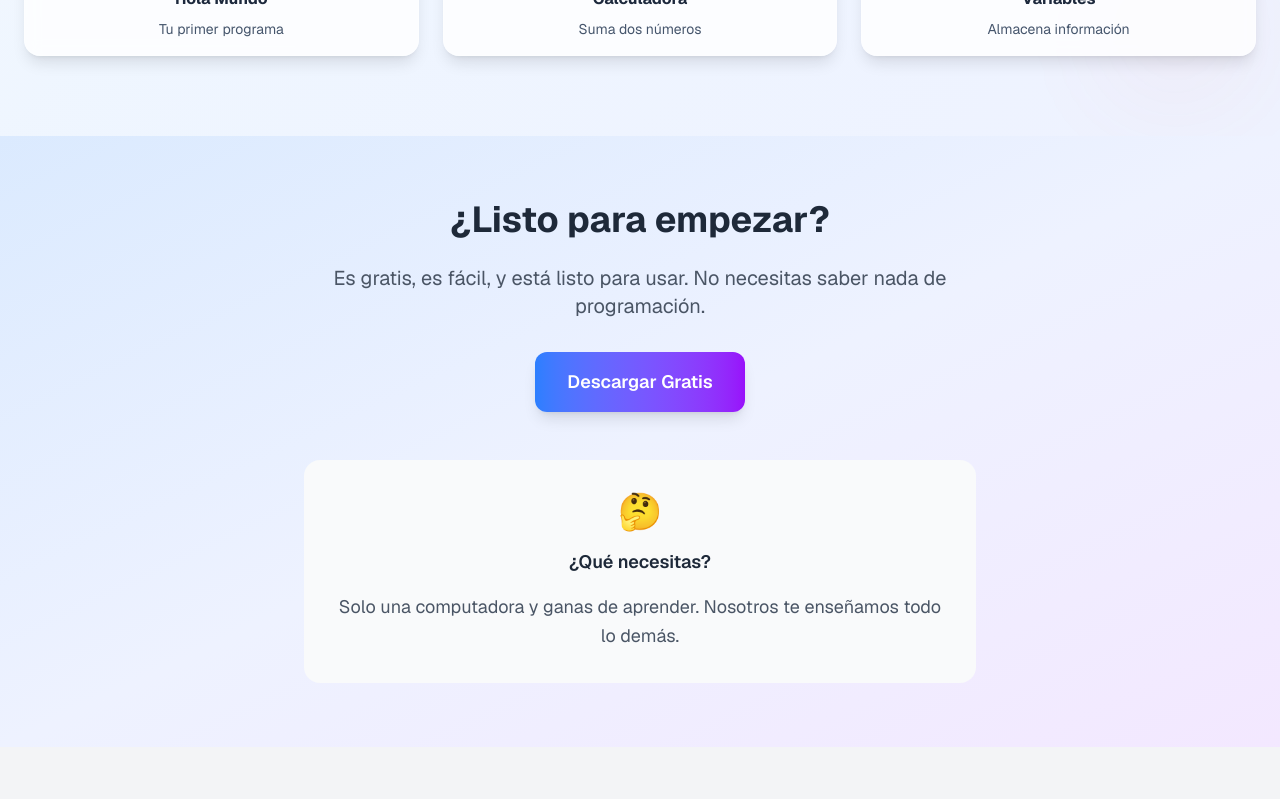
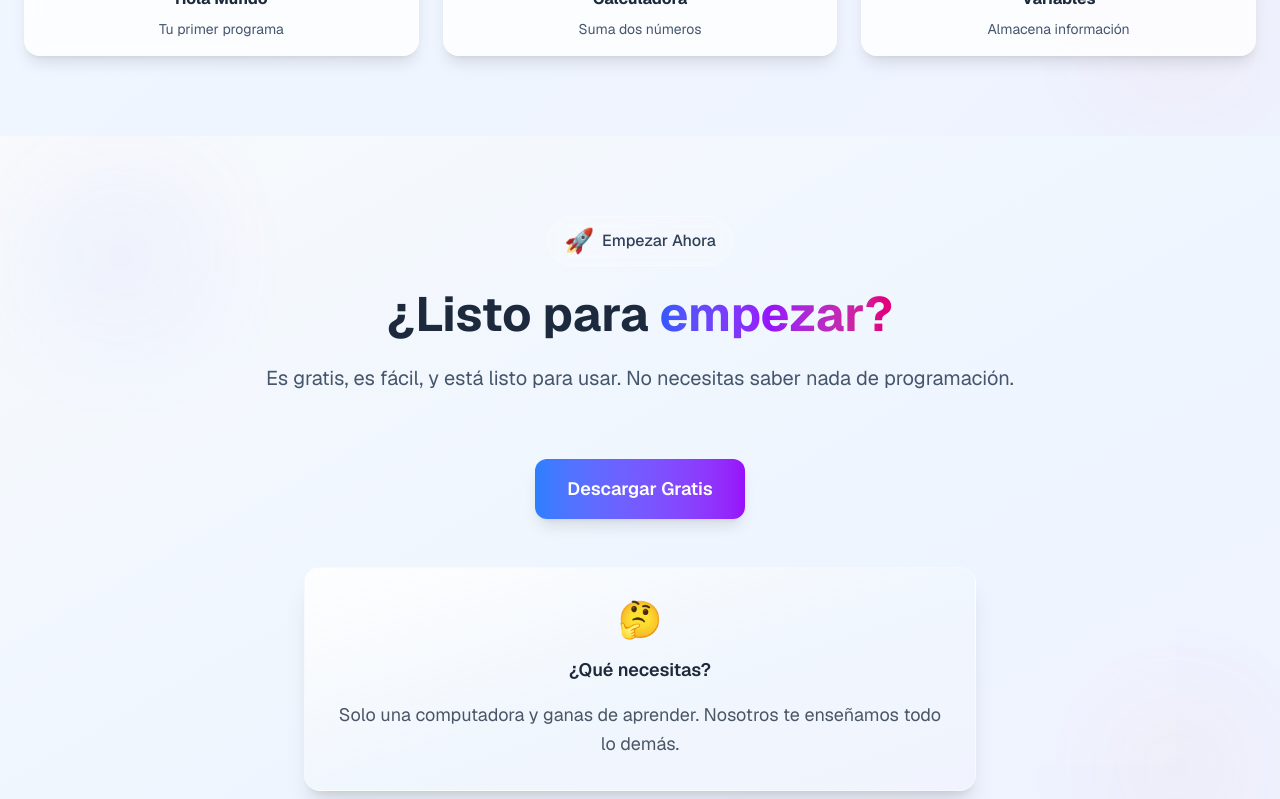
Before and after one commit to nicvazquezdev/hispano-lang-website, a Next.js app: page / in a window 1280 px wide. Shown: the part 2540-3339 px from the top of the page. Built offline with nearby package versions, Linux system fonts and the light colour scheme.

Commit message:
Refactor CTA section to utilize new Section component for improved layout and styling. Enhance content presentation with badges and dynamic titles while maintaining interactive elements. Update InfoBlock styling for a more cohesive design.

```diff
--- a/components/sections/CTA.tsx
+++ b/components/sections/CTA.tsx
@@ -1,18 +1,17 @@
 import Button from "@/components/ui/Button";
 import InfoBlock from "@/components/ui/InfoBlock";
+import Section from "@/components/ui/Section";
 
 export default function CTA() {
   return (
-    <section className="py-16 bg-gradient-to-br from-blue-100 via-indigo-50 to-purple-100">
-      <div className="max-w-4xl mx-auto px-6 text-center">
-        <h2 className="text-3xl lg:text-4xl font-bold text-gray-800 mb-6">
-          ¿Listo para empezar?
-        </h2>
-        <p className="text-xl text-gray-600 mb-8 max-w-2xl mx-auto">
-          Es gratis, es fácil, y está listo para usar. No necesitas saber nada
-          de programación.
-        </p>
-
+    <Section
+      background="light"
+      badge={{ emoji: "🚀", text: "Empezar Ahora" }}
+      title="¿Listo para"
+      titleGradient=" empezar?"
+      description="Es gratis, es fácil, y está listo para usar. No necesitas saber nada de programación."
+    >
+      <div className="text-center">
         <div className="mb-12">
           <Button size="lg" className="rounded-full shadow-lg">
             Descargar Gratis
@@ -23,8 +22,9 @@ export default function CTA() {
           emoji="🤔"
           title="¿Qué necesitas?"
           description="Solo una computadora y ganas de aprender. Nosotros te enseñamos todo lo demás."
+          className=""
         />
       </div>
-    </section>
+    </Section>
   );
 }
--- a/components/sections/Hero.tsx
+++ b/components/sections/Hero.tsx
@@ -1,5 +1,4 @@
 import Button from "@/components/ui/Button";
-import InfoBlock from "@/components/ui/InfoBlock";
 
 export default function Hero() {
   return (
--- a/components/ui/InfoBlock.tsx
+++ b/components/ui/InfoBlock.tsx
@@ -13,7 +13,7 @@ export default function InfoBlock({
 }: InfoBlockProps) {
   return (
     <div
-      className={`bg-gray-50 rounded-2xl p-8 max-w-2xl mx-auto ${className}`}
+      className={`bg-gray-50 rounded-2xl p-8 max-w-2xl mx-auto bg-gradient-to-br from-white/90 via-blue-50/80 to-indigo-50/80 backdrop-blur-sm border border-white/30 shadow-xl ${className}`}
     >
       <div className="text-4xl mb-4">{emoji}</div>
       <h3 className="text-lg font-semibold text-gray-800 mb-4">{title}</h3>
```
